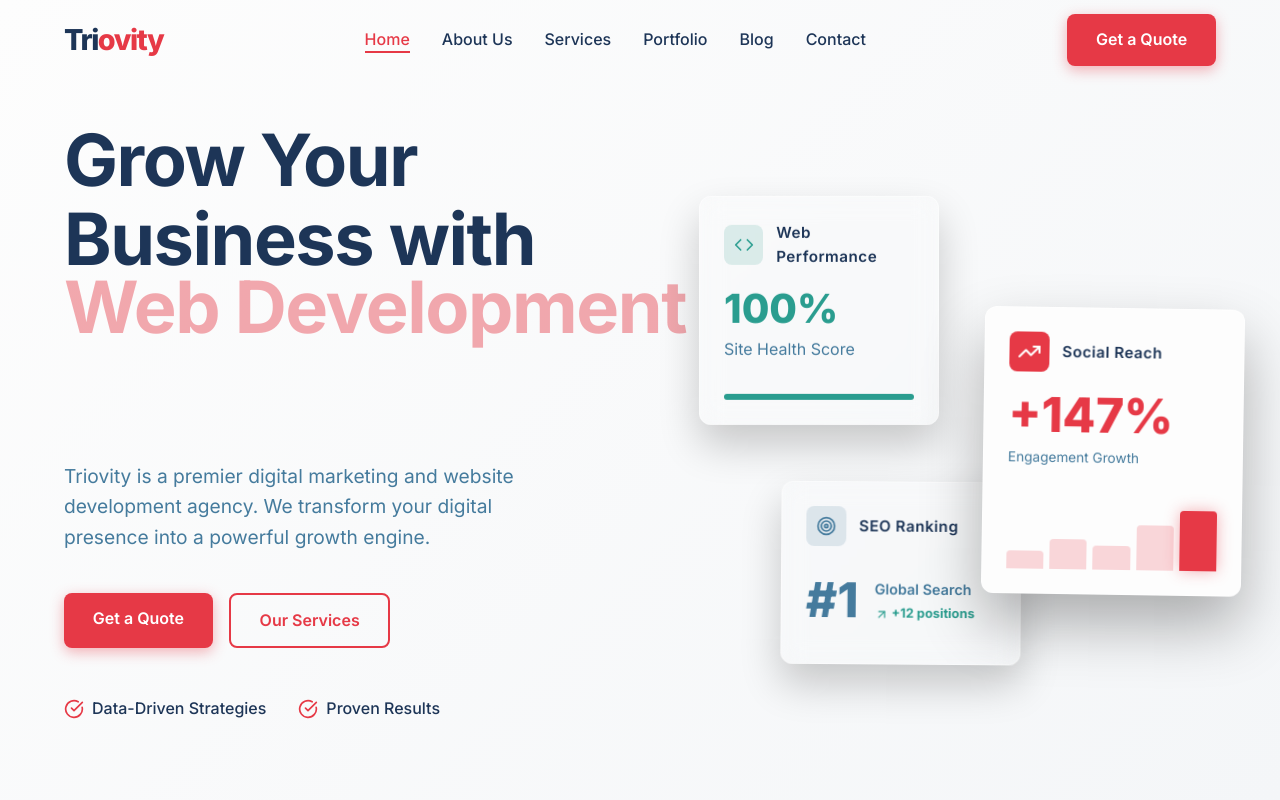
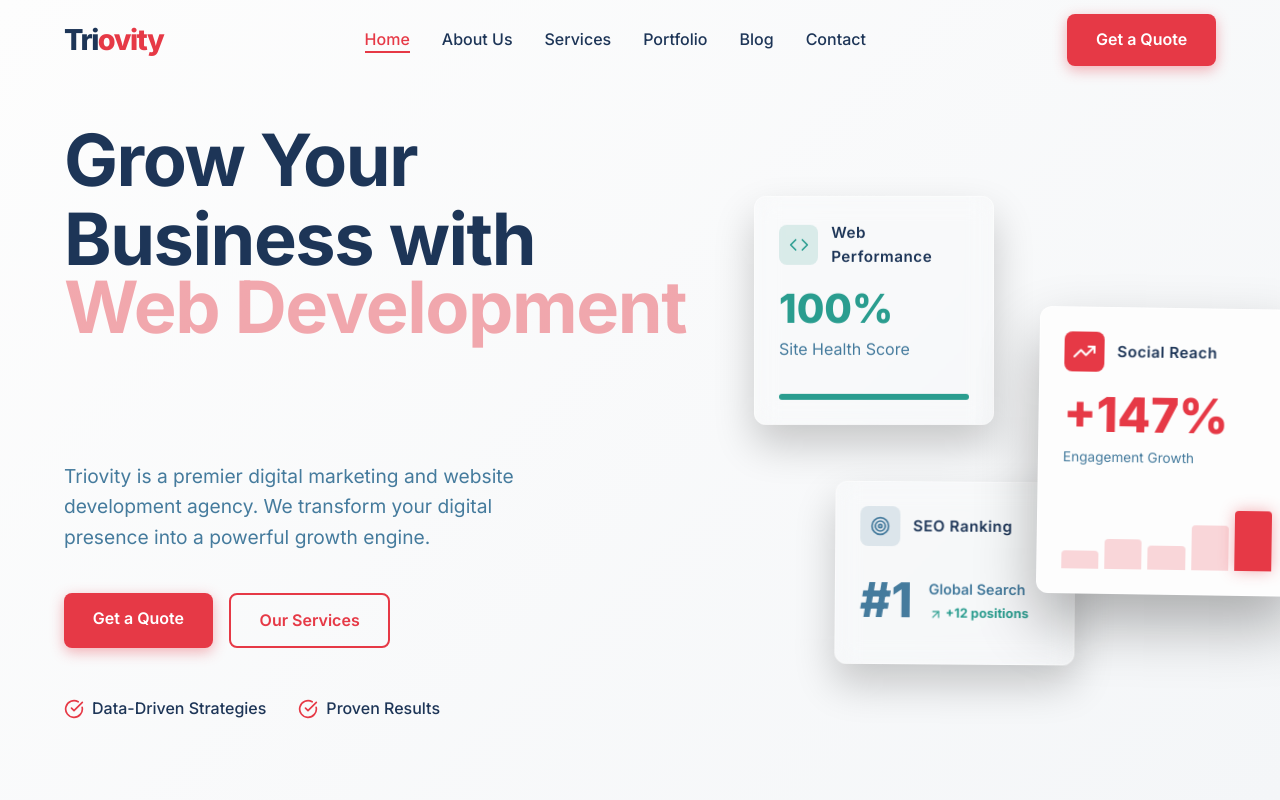
Before and after one commit to Hashirc/triovity-website, a React (Vite) app: page / in a window 1280 px wide. Shown: the top 800 px of the page. Built offline with nearby package versions, Linux system fonts and the light colour scheme.

Commit message:
Shift hero dashboard graphic much further to the right

```diff
--- a/src/pages/Home.css
+++ b/src/pages/Home.css
@@ -91,19 +91,19 @@
 /* Positions */
 .card-top-left {
   top: 5%;
-  left: 5%;
+  left: 15%;
   width: 240px;
 }
 
 .card-center-right {
   top: 30%;
-  right: -5%;
+  right: -15%;
   width: 260px;
 }
 
 .card-bottom-left {
   bottom: 0%;
-  left: 20%;
+  left: 30%;
   width: 240px;
 }
 
```
